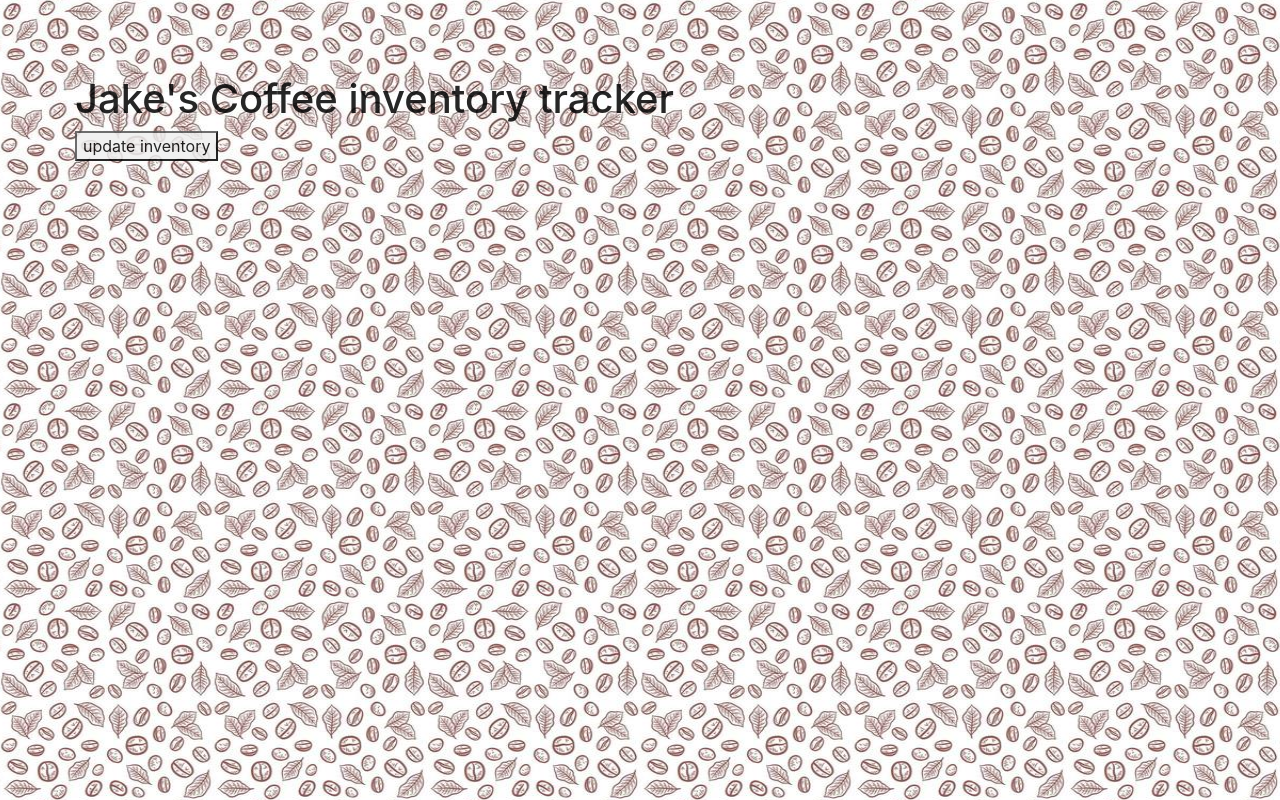
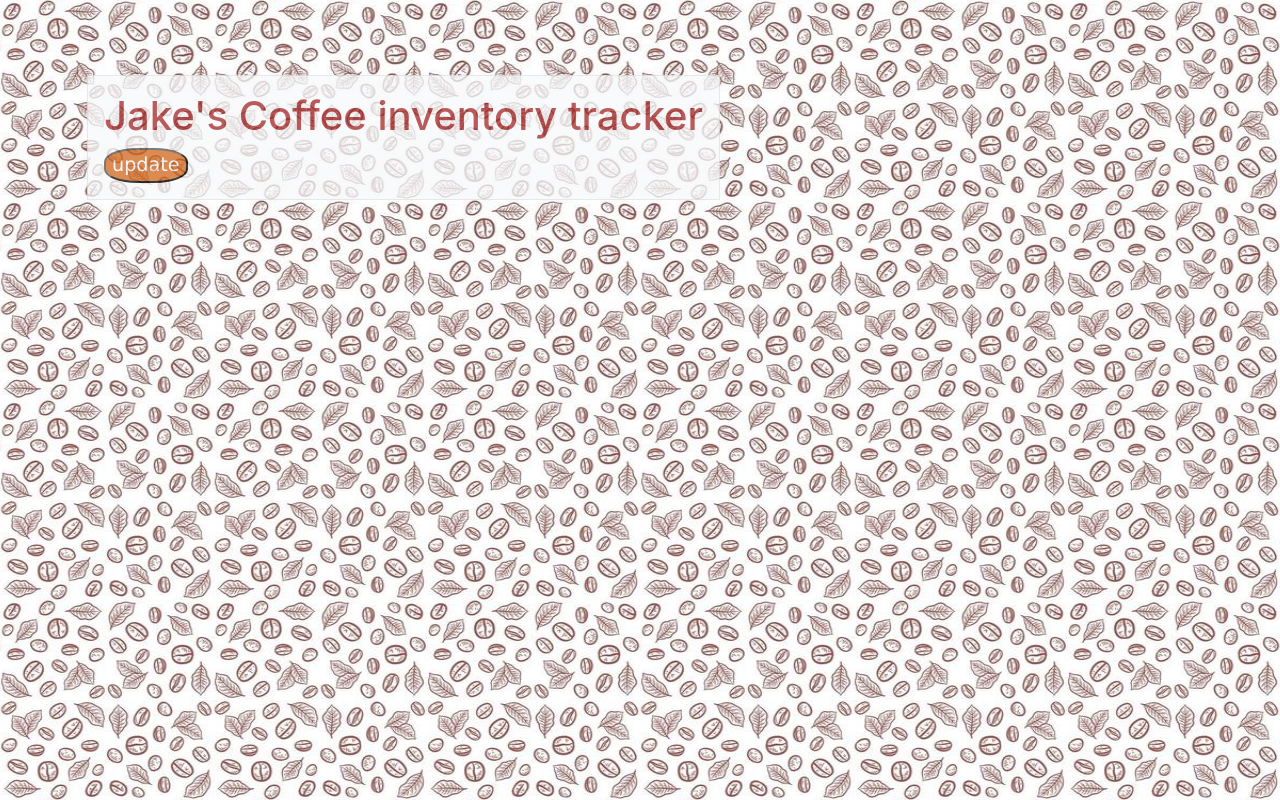
Before and after one commit to ChrisRDavila/inventory-tracker, a React (Create React App) app: page / in a window 1280 px wide. Built offline with nearby package versions, Linux system fonts and the light colour scheme.

Commit message:
add styling css

```diff
--- a/src/components/CoffeeControl.js
+++ b/src/components/CoffeeControl.js
@@ -83,22 +83,22 @@ class CoffeeControl extends React.Component {
       currentlyVisibleState = (
         <EditCoffeeForm coffee = {this.state.selectedCoffee} onEditCoffee = {this.handleEditingCoffeeInList} />
       );
-      buttonText = 'Return to Coffee List';
+      buttonText = 'Coffee List';
     }
     else if (this.state.selectedCoffee != null) {
       currentlyVisibleState = <CoffeeDetails coffee={this.state.selectedCoffee} onClickingDelete={this.handleDeletingCoffee} onClickingEdit={this.handleEditClick}  onClickingBuy={this.handleBuyClick}
       />
 
-      buttonText = "Return to Coffee List";
+      buttonText = "Coffee List";
     }
     else if (this.state.formVisibleOnPage) {
       currentlyVisibleState = <NewCoffeeForm onNewCoffeeCreation={this.handleNewCoffeeToList} />;
 
-      buttonText = "Return to Coffee List";
+      buttonText = "Coffee List";
     }
     else {
       currentlyVisibleState = <CoffeeList coffeeList={this.state.mainCoffeeList} onCoffeeSelect={this.handleChangeSelectCoffee}/>;
-      buttonText = "update inventory";
+      buttonText = "update";
     }
 
     return (
--- a/src/components/NewCoffeeForm.js
+++ b/src/components/NewCoffeeForm.js
@@ -49,7 +49,7 @@ function NewCoffeeForm(props){
           placeholder='add 130 pounds to inventory'
           className='form-control'/>
 
-        <button type='submit'>Add to inventory</button>
+        <button type='submit'>Add</button>
       </form>
     </React.Fragment>
   );
--- a/src/index.css
+++ b/src/index.css
@@ -12,7 +12,6 @@ body {
 	display: block;
 	box-sizing: border-box;
 	float:left;
-  color: black;
   font-family: -apple-system, BlinkMacSystemFont, 'Segoe UI', 'Roboto', 'Oxygen',
     'Ubuntu', 'Cantarell', 'Fira Sans', 'Droid Sans', 'Helvetica Neue',
     sans-serif;
@@ -24,3 +23,27 @@ code {
   font-family: source-code-pro, Menlo, Monaco, Consolas, 'Courier New',
     monospace;
 }
+
+.col {
+  color:brown;
+  opacity: 90%;
+}
+
+button {
+	background-color: chocolate;
+	color:ghostwhite;
+  font-size: larger;
+  border-radius: 40%;
+  font-family:'Lucida Sans', 'Lucida Sans Regular', 'Lucida Grande', 'Lucida Sans Unicode', Geneva, Verdana, sans-serif
+}
+
+.form-control
+{
+  color: cadetblue;
+	background-color:lavenderblush;
+	border-radius: 10px;
+}
+input
+{
+  color:brown
+}
--- a/src/index.js
+++ b/src/index.js
@@ -9,7 +9,15 @@ import './index.css';
 const root = ReactDOM.createRoot(document.getElementById('root'));
 root.render(
   <React.StrictMode>
-    <App />
-    <CoffeeControl/>
+    <div class="container">
+      <div class="row gx-5">
+        <div class="col">
+          <div class="p-3 border bg-light">
+            <App />
+            <CoffeeControl/>
+            </div>
+        </div>
+      </div>
+    </div>
   </React.StrictMode>
 );
```
Also changed, not shown: src/components/ReusableCoffeeForm.js (deleted, +0 -45 lines).
